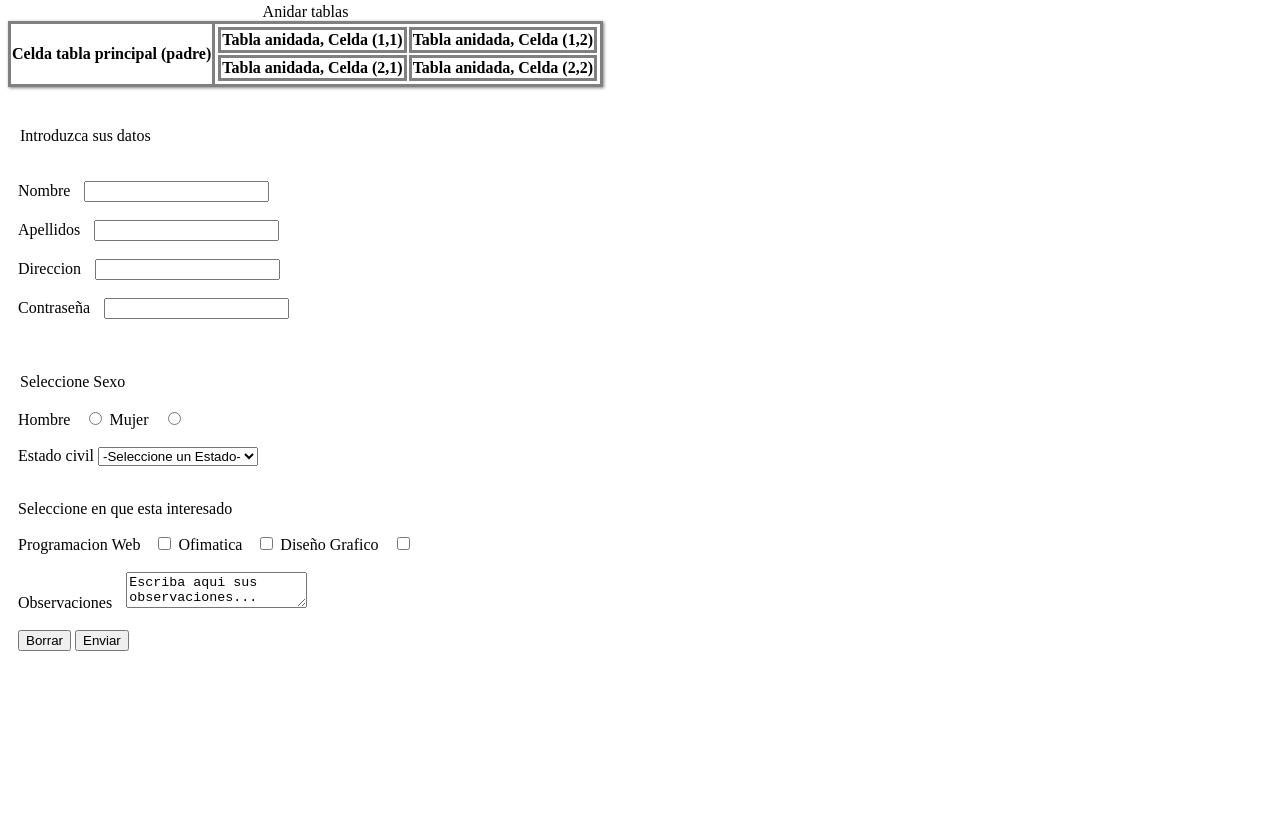
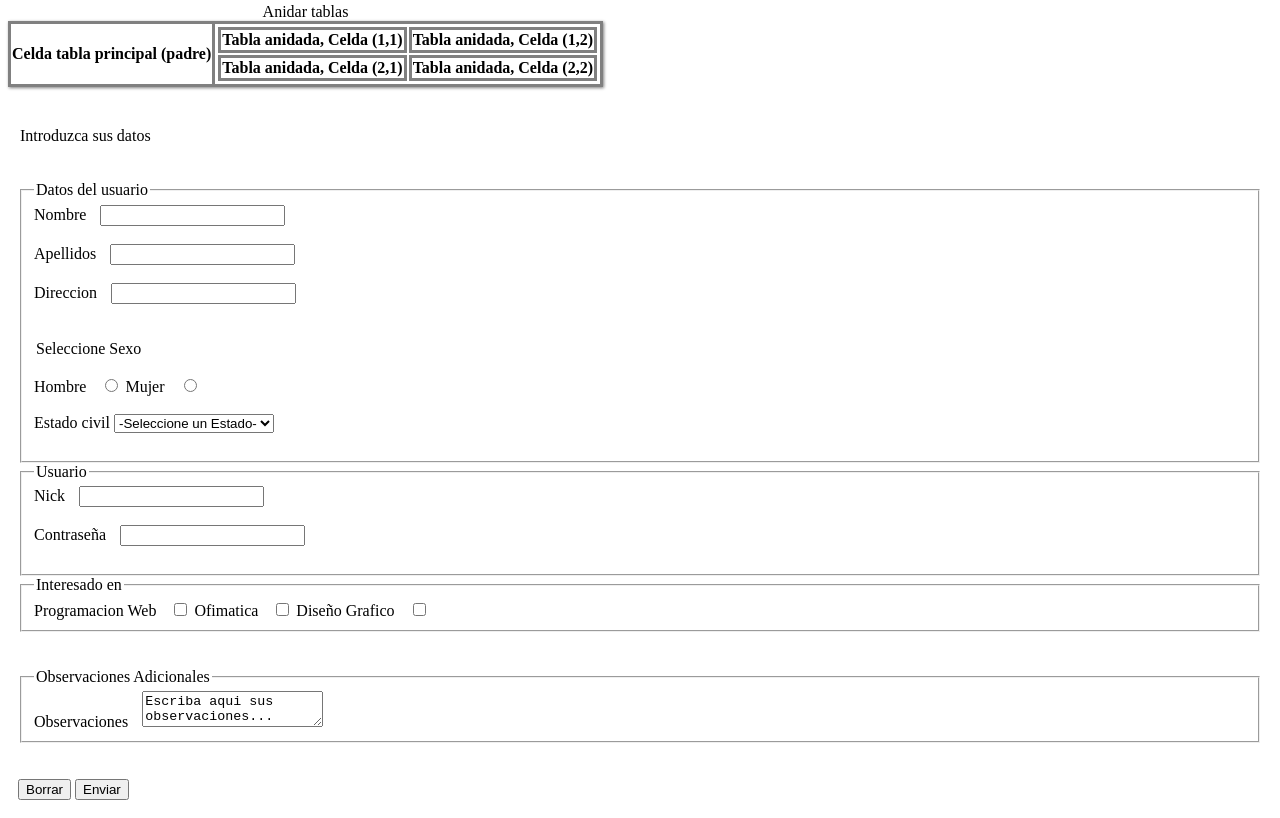
Before and after one commit to Axeles90/Trabajo-practico-html, a plain HTML site: page ejercicio2.html in a window 1280 px wide. Shown: the part 441-1259 px from the top of the page. Before the commit the page ends 1110 px from the top, so only its background shows below. Drawn offline with Linux system fonts and the light colour scheme.

Commit message:
Terminamos ejercicio 2

```diff
--- a/ejercicio2.html
+++ b/ejercicio2.html
@@ -67,15 +67,16 @@
     <form action="mailto:pablopolliniyepes@gmail.com" method="post">
         <legend>Introduzca sus datos</legend>
         <br><br>
+        <fieldset>
+            <legend>Datos del usuario</legend>
             <label for="nombre">Nombre</label>
             <input type="text" name="nombre" id="nombre" tabindex="1"><br><br>
             <label for="apellidos">Apellidos</label>
             <input type="text" name="apellidos" id="apellidos" tabindex="2"><br><br>
             <label for="direccion">Direccion</label>
             <input type="text" name="direccion" id="direccion" tabindex="3"><br><br>
-        <label for="clave">Contraseña</label>
-        <input type="password" name="clave" id="clave" tabindex="4"><br><br>
-        <br><br>
+
+            <br>
 
             <legend>Seleccione Sexo</legend><br>
             <label for="hombre">Hombre</label>
@@ -91,18 +92,29 @@
                 <option value="viudo">Viudo</option>
             </select>
             <br><br>
-
-        <p>Seleccione en que esta interesado</p>
+        </fieldset>
+        <fieldset>
+            <legend>Usuario</legend>
+            <label for="nick">Nick</label>
+            <input type="text" name="nick" id="nick" tabindex="5"><br><br>
+            <label for="clave">Contraseña</label>
+            <input type="password" name="clave" id="clave" tabindex="6"><br><br>
+        </fieldset>
+        <fieldset>
+            <legend>Interesado en</legend>
             <label for="">Programacion Web</label>
             <input type="checkbox" name="programacion web" id="">
             <label for="">Ofimatica</label>
             <input type="checkbox" name="ofimatica" id="">
             <label for="">Diseño Grafico</label>
             <input type="checkbox" name="diseño grafico" id="">
+            </fieldset>
             <br><br>
-
+        <fieldset>
+            <legend>Observaciones Adicionales</legend>
             <Label>Observaciones</Label>
             <textarea name="observaciones" id="">Escriba aqui sus observaciones...</textarea>
+        </fieldset>
         <br><br>
 
         <input type="reset" value="Borrar">
```
Lines whose indentation alone changed are shown as unchanged.
